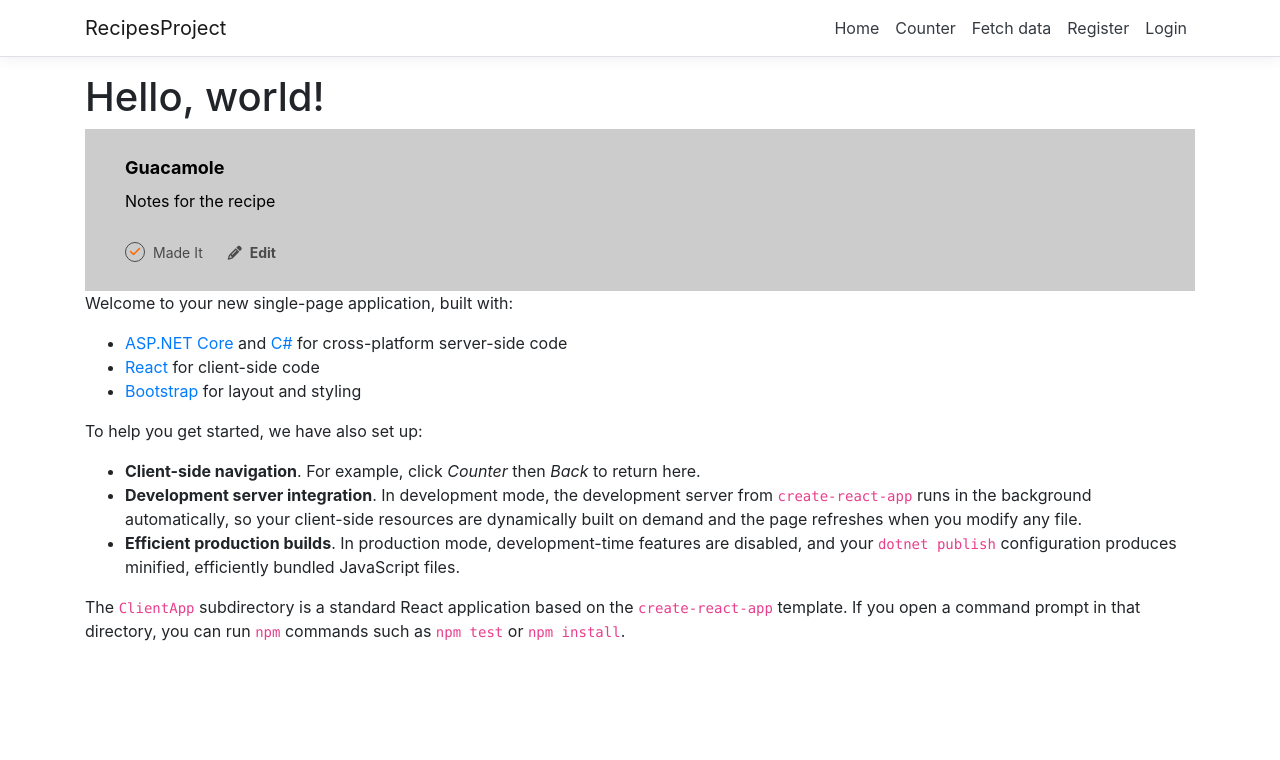
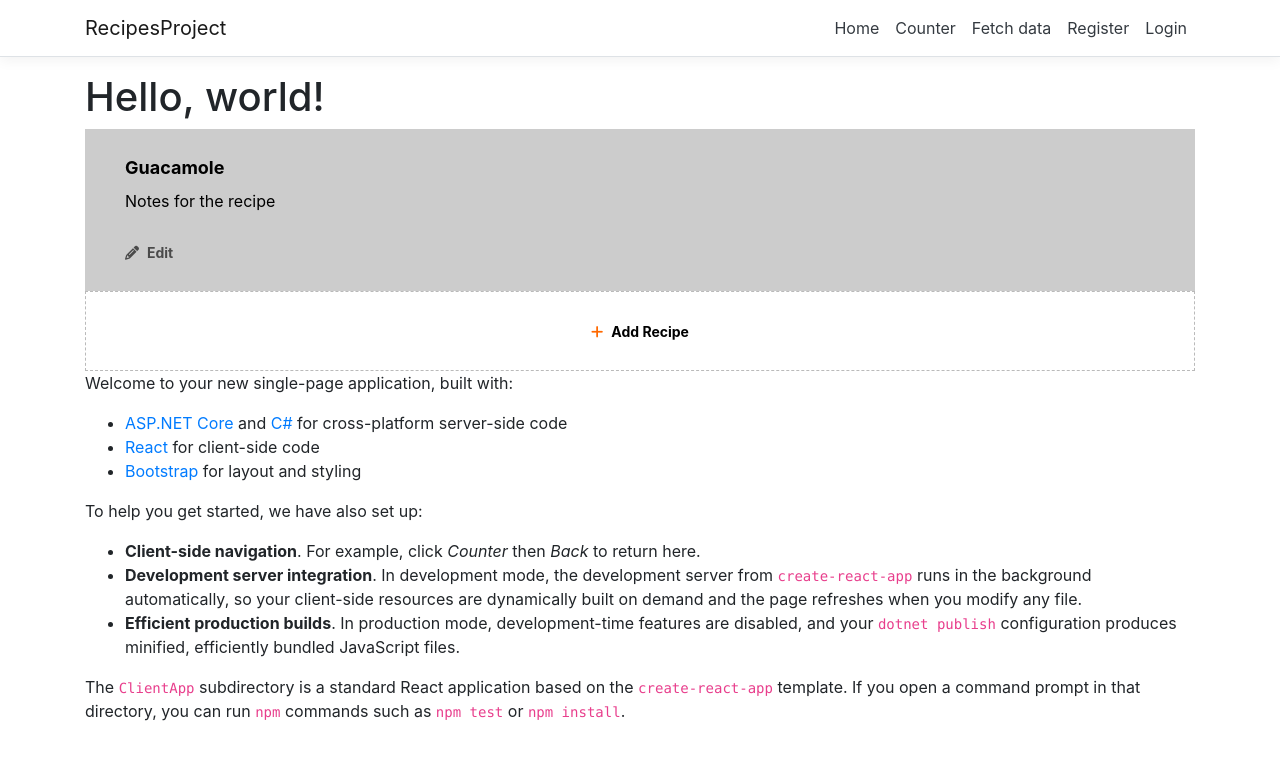
Before and after one commit to IchiyonM14/react-dotnet-app, a React (Create React App) app in the folder ClientApp/: page / in a window 1280 px wide. Shown: the top 760 px of the page. Built offline with nearby package versions, Linux system fonts and the light colour scheme; no server answers.

Commit message:
Added add recipe button

```diff
--- a/ClientApp/package.json
+++ b/ClientApp/package.json
@@ -14,7 +14,7 @@
     "react-router-bootstrap": "^0.25.0",
     "react-router-dom": "^5.1.2",
     "react-scripts": "^3.4.4",
-    "reactstrap": "^8.4.1",
+    "reactstrap": "^8.9.0",
     "rimraf": "^2.6.2",
     "sass": "^1.32.11",
     "uuid": "^8.3.2"
--- a/ClientApp/src/assets/scss/base/_variables.scss
+++ b/ClientApp/src/assets/scss/base/_variables.scss
@@ -2,5 +2,6 @@
 $black: #000;
 $gray: #ccc;
 $gray-text: #4a4a4a;
+$light-gray: #bababa;
 $primary-color: #ff6900;
 $white: #fff;
--- /dev/null
+++ b/ClientApp/src/assets/scss/components/AddRecipe/_addRecipe.scss
@@ -0,0 +1,23 @@
+.AddRecipe{
+    align-items: center;
+    background-color: transparent;
+    border: 1px dashed $light-gray;
+    box-shadow: none;
+    display: flex;
+    flex-direction: row;
+    font-size: 14px;
+    font-weight: 700;
+    height: 80px;
+    justify-content: center;
+    width: 100%;
+
+    @include pointer-events {
+        background-color: transparent;
+        box-shadow: none;
+    }
+
+    &-icon {
+        color: $primary-color;
+        margin-right: 8px;
+    }
+}
--- a/ClientApp/src/assets/scss/main.scss
+++ b/ClientApp/src/assets/scss/main.scss
@@ -10,6 +10,7 @@
 //  Components
 @import "./components/Checkbox/checkbox";
 @import "./components/Button/button";
+@import "./components/AddRecipe/addRecipe";
 @import "./components/Recipe/recipe";
 
 //  Pages
--- a/ClientApp/src/components/Home.js
+++ b/ClientApp/src/components/Home.js
@@ -1,14 +1,16 @@
 import React, { Component } from 'react';
 import Recipe from "./recipe";
+import AddRecipe from "./add-recipe";
 
 export class Home extends Component {
   static displayName = Home.name;
 
-  render () {
+  render() {
     return (
       <div>
         <h1>Hello, world!</h1>
         <Recipe name="Guacamole" notes="Notes for the recipe" isCompleted />
+        <AddRecipe />
         <p>Welcome to your new single-page application, built with:</p>
         <ul>
           <li><a href='https://get.asp.net/'>ASP.NET Core</a> and <a href='https://msdn.microsoft.com/en-us/library/67ef8sbd.aspx'>C#</a> for cross-platform server-side code</li>
--- /dev/null
+++ b/ClientApp/src/components/add-recipe/index.js
@@ -0,0 +1,27 @@
+import React from 'react';
+import PropTypes from 'prop-types';
+
+const AddRecipe = (props) => {
+    const { onClick } = props;
+
+    return (
+        <button onClick={onClick} className="AddRecipe">
+            <span className="AddRecipe-icon">
+                <i class="fas fa-plus"></i>
+            </span>
+            <span className="AddRecipe-text">
+                Add Recipe
+            </span>
+        </button>
+    )
+}
+
+AddRecipe.defaultProps = {
+    onClick: () => { }
+}
+
+AddRecipe.propTypes = {
+    onClick: PropTypes.func.isRequired
+}
+
+export default AddRecipe;
--- a/ClientApp/src/components/recipe/index.js
+++ b/ClientApp/src/components/recipe/index.js
@@ -1,19 +1,17 @@
 import React from 'react';
-import Checkbox from "../checkbox";
 import Button from "../button";
 import PropTypes from 'prop-types';
 
 const Recipe = (props) => {
-    const { name, notes, isCompleted } = props;
+    const { name, notes } = props;
 
     return (
         <div className="Recipe">
             <button className="Recipe-delete"><i class="far fa-times-circle"></i></button>
-            <p className="Recipe-name">{ name }</p>
-            <p className="Recipe-notes">{ notes }</p>
+            <p className="Recipe-name">{name}</p>
+            <p className="Recipe-notes">{notes}</p>
             <div className="Recipe-controls">
-                <Checkbox name="completed" checked={isCompleted} label="Made It" />
-                <Button className="plain"><i class="fas fa-pencil-alt mr-2"></i>Edit</Button>
+                <Button className="plain pl-0"><i class="fas fa-pencil-alt mr-2"></i>Edit</Button>
             </div>
         </div>
     )
```
Also changed, not shown: ClientApp/src/services/axios/index.js (+7 -1 lines), 1 other file (tests, documents, lock files or other folders).
